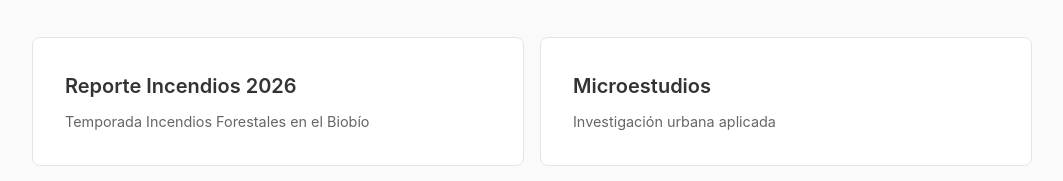
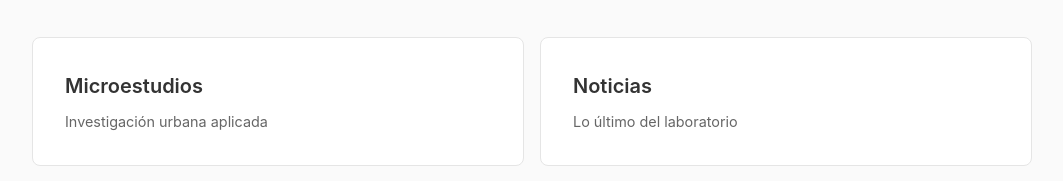
Before and after one commit to citylabbiobio/linkinbio, a SvelteKit app: page / in a window 1280 px wide. Shown: the part 395-576 px from the top of the page, without its empty margins (108-1171 px from the left). Built offline with nearby package versions, Linux system fonts and the light colour scheme.

Commit message:
Update +page.svelte

```diff
--- a/src/routes/+page.svelte
+++ b/src/routes/+page.svelte
@@ -1,11 +1,6 @@
 <script>
     // Datos (const donde no se mutan)
     const mainLinks = [
-        {
-            title: "Reporte Incendios 2026",
-            description: "Temporada Incendios Forestales en el Biobío",
-            url: "https://reporteincendios.citylabbiobio.cl",
-        },
         {
             title: "Microestudios",
             description: "Investigación urbana aplicada",
```
